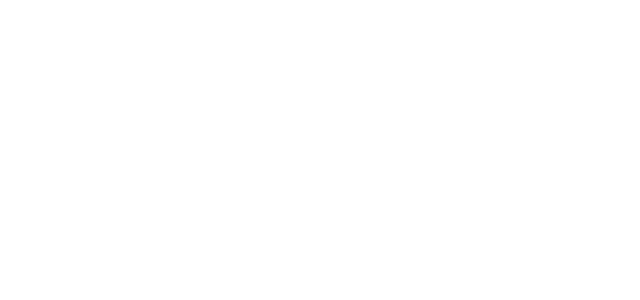
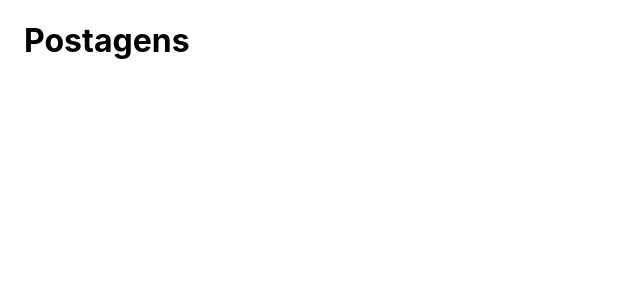
Before and after one commit to DanielMendesdoAmaral/Facebook-Front, a React (Create React App) app: page /scroll-infinito in a window 1280 px wide. Shown: the top 300 px of the page, without its empty margins (0-640 px from the left). Built offline with nearby package versions, Linux system fonts and the light colour scheme.

Commit message:
added package react-inifnite-scroll-component

```diff
--- a/package.json
+++ b/package.json
@@ -12,6 +12,7 @@
     "firebase": "^8.3.3",
     "react": "^16.14.0",
     "react-dom": "^16.14.0",
+    "react-infinite-scroll-component": "^6.0.0",
     "react-router-dom": "^5.2.0",
     "react-scripts": "3.4.3",
     "styled-components": "^5.2.3"
--- /dev/null
+++ b/src/ScrollInfinito.js
@@ -0,0 +1,13 @@
+import React from 'react';
+import InfiniteScroll from 'react-infinite-scroll-component';
+import Container from "@material-ui/core/Container";
+
+function ScrollInfinito() {
+  return (
+    <Container>
+        <h1>Postagens</h1>
+    </Container>
+  );
+}
+
+export default ScrollInfinito;
--- a/src/index.js
+++ b/src/index.js
@@ -5,6 +5,7 @@
 import App from './App';
 import Login from "./Login";
 import DarkMode from "./DarkMode";
+import ScrollInfinito from "./ScrollInfinito";
 import * as serviceWorker from './serviceWorker';
 
 ReactDOM.render(
@@ -13,6 +14,7 @@
       <Switch>
         <Route exact path="/" component={Login} />
         <Route path="/dark-mode" component={DarkMode} />
+        <Route path="/scroll-infinito" component={ScrollInfinito} />
         <Route path="/postagens/page=:page" component={App} />
       </Switch>
     </Router>
```
Also changed, not shown: 1 other file (tests, documents, lock files or other folders).
